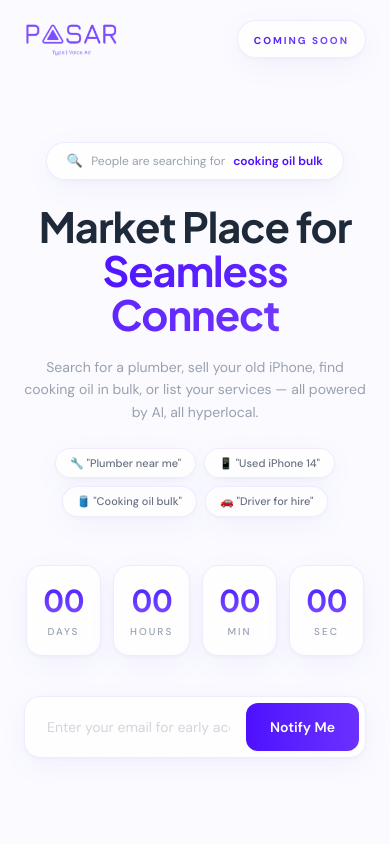
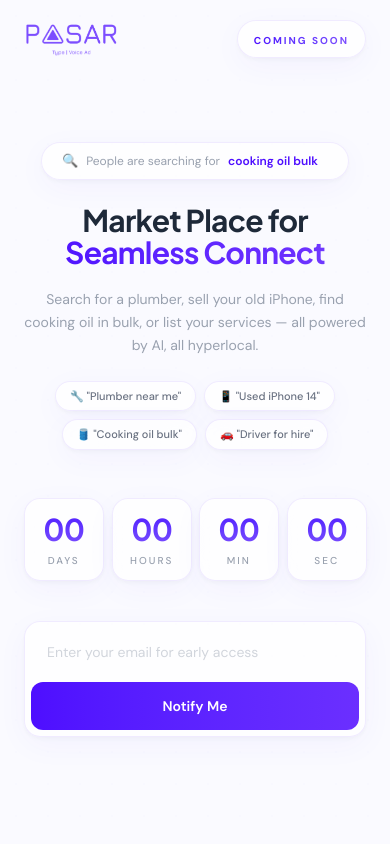
Before and after one commit to Pasar-Technologies/comming-soon, a React (Vite) app: page / in a window 390 px wide. Shown: the top 844 px of the page. Built offline with nearby package versions, Linux system fonts and the light colour scheme.

Commit message:
fix mobile responsiveness — stacking forms, smaller heading, grid countdown

```diff
--- a/src/App.jsx
+++ b/src/App.jsx
@@ -60,7 +60,7 @@ function useRotatingText(words, interval = 3000) {
 function CountdownCard({ value, label, delay }) {
   return (
     <div
-      className={`animate-scale-in ${delay} glass-strong rounded-2xl p-4 sm:p-5 min-w-[72px] sm:min-w-[96px] text-center group hover:shadow-lg hover:shadow-[#4E0EFF]/8 hover:-translate-y-1 transition-all duration-500`}
+      className={`animate-scale-in ${delay} glass-strong rounded-2xl p-3 sm:p-5 sm:min-w-[96px] text-center group hover:shadow-lg hover:shadow-[#4E0EFF]/8 hover:-translate-y-1 transition-all duration-500`}
     >
       <div className="font-display text-3xl sm:text-5xl font-bold bg-gradient-to-b from-[#4E0EFF] to-[#7C4DFF] bg-clip-text text-transparent tracking-tight transition-transform duration-300 group-hover:scale-110">
         {String(value).padStart(2, "0")}
@@ -173,14 +173,14 @@ function App() {
               </span>
               <span
                 key={activeWord}
-                className="text-xs font-semibold text-[#4E0EFF] ticker-item"
+                className="text-xs font-semibold text-[#4E0EFF] ticker-item inline-block min-w-[100px] text-left"
               >
                 {activeWord}
               </span>
             </div>
           </div>
 
-          <h1 className="animate-fade-up delay-300 font-display text-[2.6rem] sm:text-6xl lg:text-[5.2rem] font-bold leading-[1.06] tracking-tight max-w-4xl">
+          <h1 className="animate-fade-up delay-300 font-display text-3xl sm:text-6xl lg:text-[5.2rem] font-bold leading-[1.08] tracking-tight max-w-4xl">
             <span className="text-gray-800">Market Place for</span>
             <br />
             <span className="bg-gradient-to-r from-[#4E0EFF] via-[#6B2FFF] to-[#9B6FFF] bg-clip-text text-transparent animate-gradient-x">
@@ -202,7 +202,7 @@ function App() {
           </div>
 
           {/* Countdown */}
-          <div className="flex gap-3 sm:gap-4 mt-12 sm:mt-14">
+          <div className="grid grid-cols-4 gap-2 sm:gap-4 mt-12 sm:mt-14 w-full max-w-sm sm:max-w-none sm:w-auto sm:flex">
             <CountdownCard
               value={timeLeft.days}
               label="Days"
@@ -236,7 +236,7 @@ function App() {
               </div>
             ) : (
               <form onSubmit={handleSubmit}>
-                <div className="glass-strong rounded-2xl p-1.5 flex items-center hover:shadow-lg hover:shadow-[#4E0EFF]/6 transition-shadow duration-500">
+                <div className="glass-strong rounded-2xl p-1.5 flex flex-col sm:flex-row items-stretch sm:items-center gap-1.5 sm:gap-0 hover:shadow-lg hover:shadow-[#4E0EFF]/6 transition-shadow duration-500">
                   <input
                     type="email"
                     value={email}
@@ -487,7 +487,7 @@ function App() {
               </p>
             ) : (
               <form onSubmit={handleSubmit} className="max-w-sm mx-auto">
-                <div className="flex items-center gap-2">
+                <div className="flex flex-col sm:flex-row items-stretch sm:items-center gap-2">
                   <input
                     type="email"
                     value={email}
```
